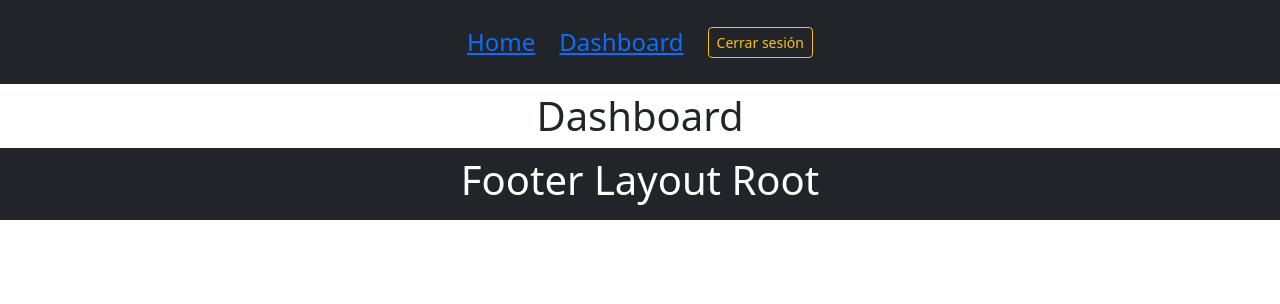
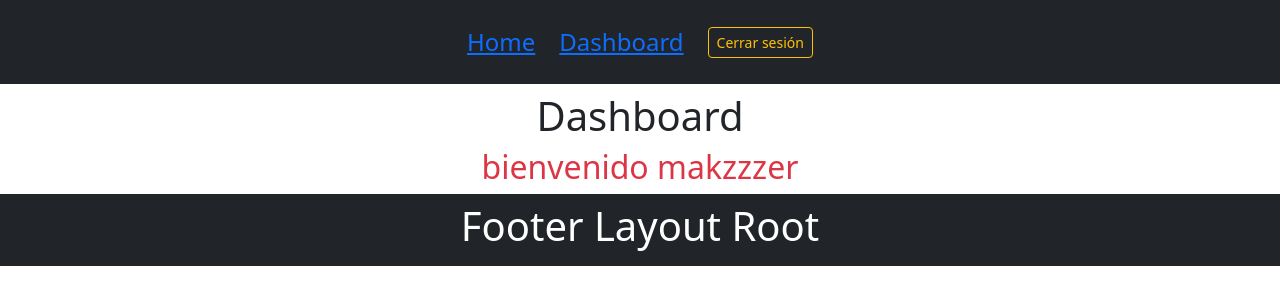
Before and after one commit to makzzer/context-router-example, a React (Vite) app: page / in a window 1280 px wide. Both pictures are taken after a click on the button "Iniciar sesión". Shown: the top 304 px of the page. Built offline with nearby package versions, Linux system fonts and the light colour scheme.

Commit message:
login controlado

```diff
--- a/src/components/Navbar.jsx
+++ b/src/components/Navbar.jsx
@@ -16,11 +16,11 @@ const Navbar = () => {
   };
 
   const iniciarSesion = () => {
-    setUser(true);
+    setUser({name:"makzzzer"});
     navigate("/dashboard");
   };
 
-  //console.log("iniciar sesion" + user);
+  console.log("iniciar sesion" + user);
 
   return (
     <nav className="gap-4 navbar navbar-dark bg-dark p-4 d-flex justify-content-center gap-2 fs-4">
--- a/src/context/UserContext.jsx
+++ b/src/context/UserContext.jsx
@@ -23,7 +23,6 @@ export default UserProvider;
 
 export const useUserContext = () => useContext(UserContext);
 
-
 //Guía Blueeweb de useContext / ContextAPI
 
 //https://bluuweb.dev/05-react/06-context-auth.html
--- a/src/layout/LayoutPrivate.jsx
+++ b/src/layout/LayoutPrivate.jsx
@@ -1,20 +1,12 @@
-import { useEffect } from "react";
 import { useUserContext } from "../context/UserContext";
-import { Outlet, useNavigate } from "react-router-dom";
+import { Navigate, Outlet, useNavigate } from "react-router-dom";
 
 const LayoutPrivate = () => {
-  const { user, setUser } = useUserContext();
-  const navigate = useNavigate();
+  const { user } = useUserContext();
 
   //acá controlo todo el tiempo si user esta en false, si no esta en true no pasa de layout
-  useEffect(() => {
-    console.log(user);
-    if (!user) {
-      navigate("/");
-    }
-  }, [user]);
 
-  return <Outlet />;
+  return <>{user ? <Outlet /> : <Navigate to="/" />}</>;
 };
 
 export default LayoutPrivate;
--- a/src/pages/Dashboard.jsx
+++ b/src/pages/Dashboard.jsx
@@ -1,7 +1,16 @@
+import { useUserContext } from "../context/UserContext";
+
 const Dashboard = () => {
-    return (
+  const { user } = useUserContext();
+
+  return (
+    <>
+      <div className="d-flex flex-column text-center">
         <h1 className="m-2">Dashboard</h1>
-    )
-}
+        <h2 className="text-danger">bienvenido {user.name}</h2>
+      </div>
+    </>
+  );
+};
 
 export default Dashboard;
--- a/src/pages/Home.jsx
+++ b/src/pages/Home.jsx
@@ -10,7 +10,10 @@ const Home = () => {
   //alias iniciarSesion
   const handleLogin = () => {
     //primero cambio el usuario a true, osea logueado
-    setUser(true);
+    setUser({
+      name: "makzzzzer",
+      email: "makzofx@gmail.com",
+    });
 
     //despues redirijo al usuario al dashboard despues de loguearse
     navigate("/dashboard");
```
